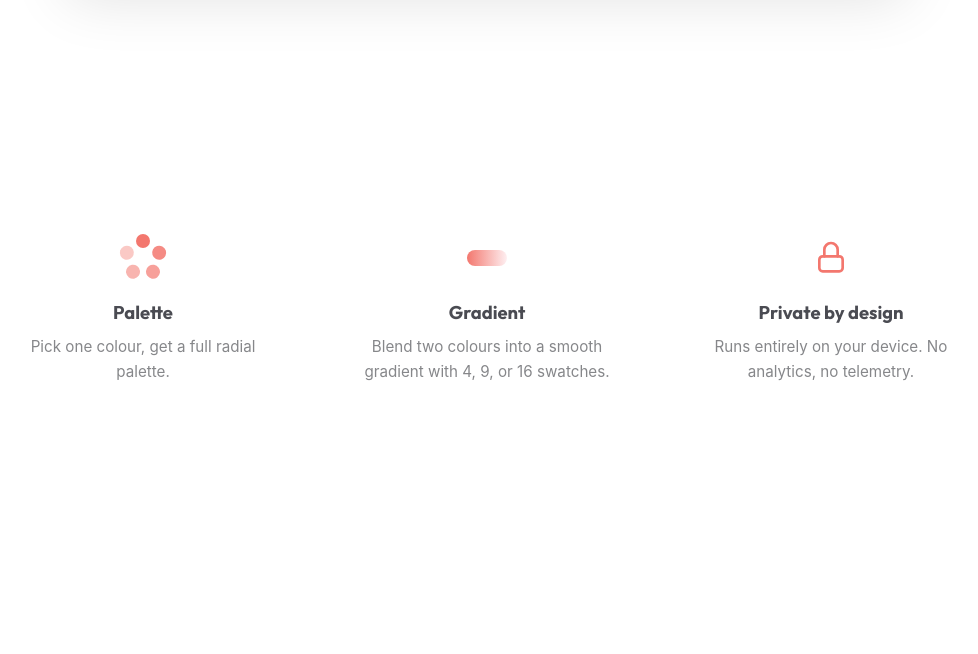
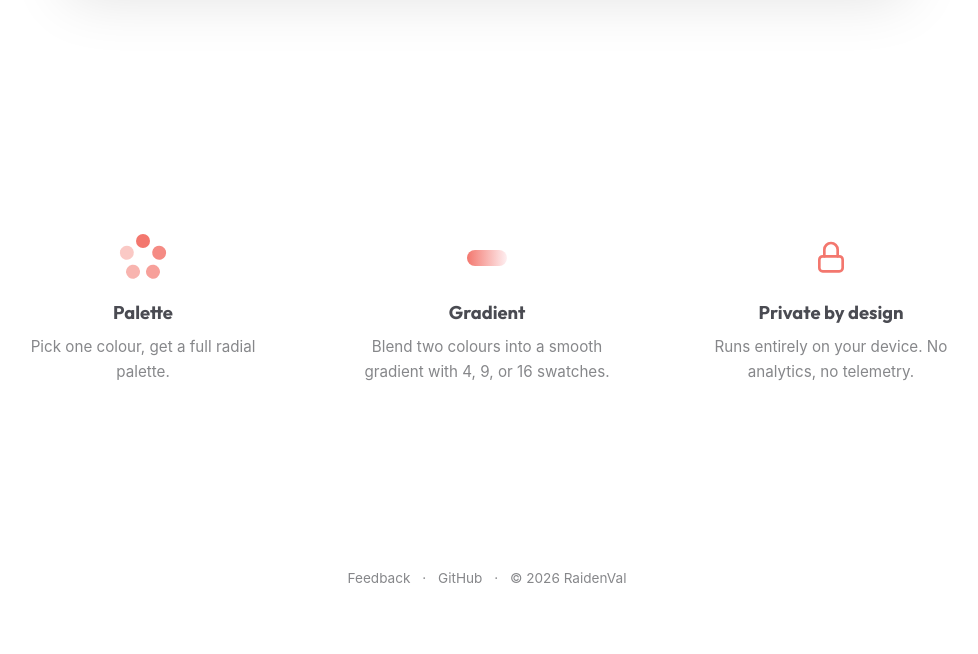
Before and after one commit to RaidenVal/snidge-landing, a plain HTML site: page index.html in a window 1280 px wide. Shown: the part 999-1653 px from the top of the page, without its empty margins (153-1131 px from the left). Before the commit the page ends 1503 px from the top, so only its background shows below. Drawn offline with Linux system fonts and the light colour scheme.

Commit message:
Add footer section

```diff
--- a/css/style.css
+++ b/css/style.css
@@ -208,6 +208,26 @@ h1, h2, h3 {
   background: linear-gradient(90deg, var(--color-accent), var(--color-bg-soft));
 }
 
+.site-footer {
+  text-align: center;
+  padding: var(--space-lg) var(--space-md);
+  font-size: 0.85rem;
+  color: var(--color-text-muted);
+}
+
+.footer-link {
+  color: var(--color-text-muted);
+  text-decoration: none;
+}
+
+.footer-link:hover {
+  color: var(--color-accent);
+}
+
+.footer-sep {
+  margin: 0 var(--space-xs);
+}
+
 @media (max-width: 700px) {
   .features {
     flex-direction: column;
--- a/index.html
+++ b/index.html
@@ -62,6 +62,14 @@
     </div>
   </section>
 
+  <footer class="site-footer">
+    <a class="footer-link" href="https://tally.so/r/PLACEHOLDER">Feedback</a>
+    <span class="footer-sep" aria-hidden="true">·</span>
+    <a class="footer-link" href="https://github.com/RaidenVal/snidge">GitHub</a>
+    <span class="footer-sep" aria-hidden="true">·</span>
+    <span>© 2026 RaidenVal</span>
+  </footer>
+
   <script src="js/main.js"></script>
 </body>
 </html>
```
